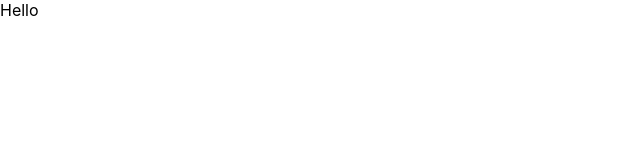
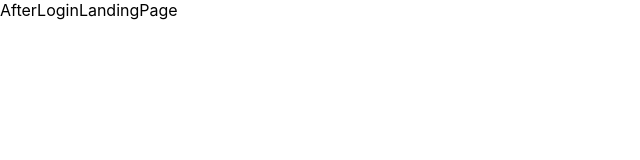
Before and after one commit to shubhamkr2/Chhotastockv2-assignment, a React (Create React App) app: page /home in a window 1280 px wide. Shown: the top 160 px of the page, without its empty margins (0-640 px from the left). Built offline with nearby package versions, Linux system fonts and the light colour scheme.

Commit message:
route added

```diff
--- a/src/App.js
+++ b/src/App.js
@@ -1,8 +1,9 @@
+import AllRoutes from "./routes/AllRoutes";
 
 function App() {
   return (
     <div>
-      Hello
+      <AllRoutes />
     </div>
   );
 }
```
